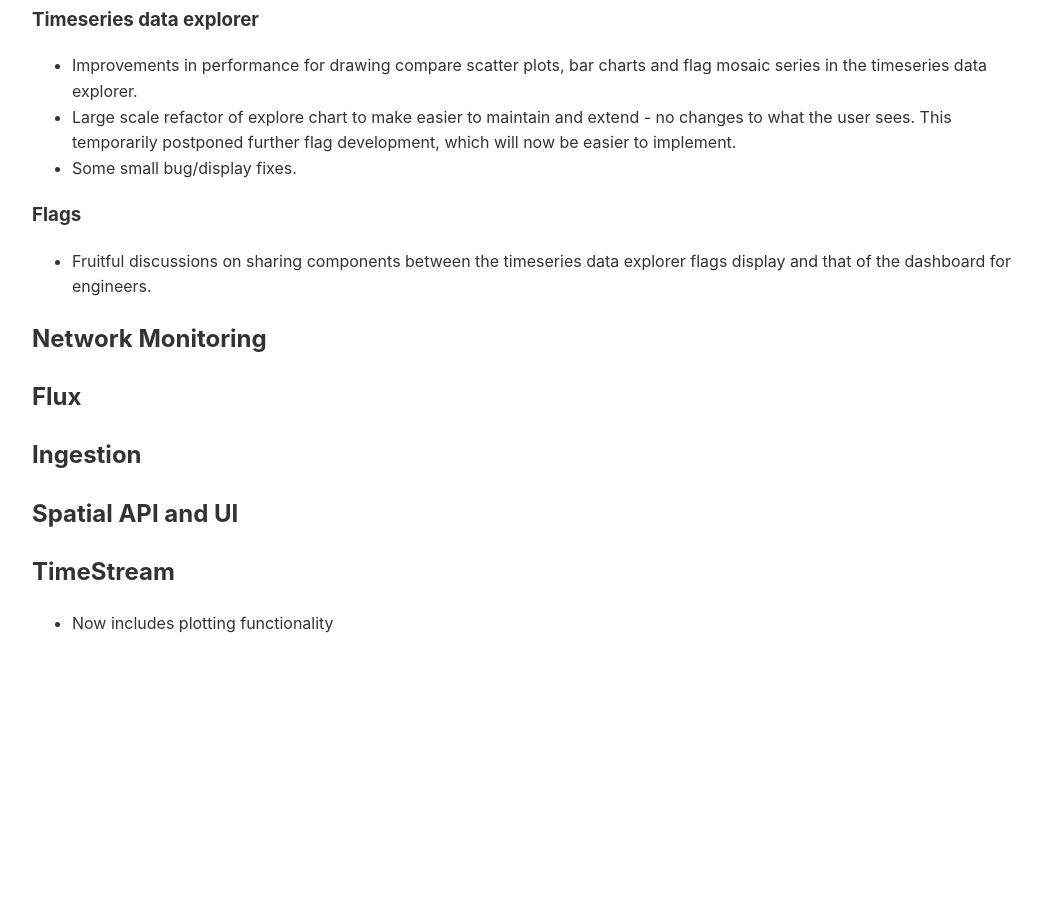
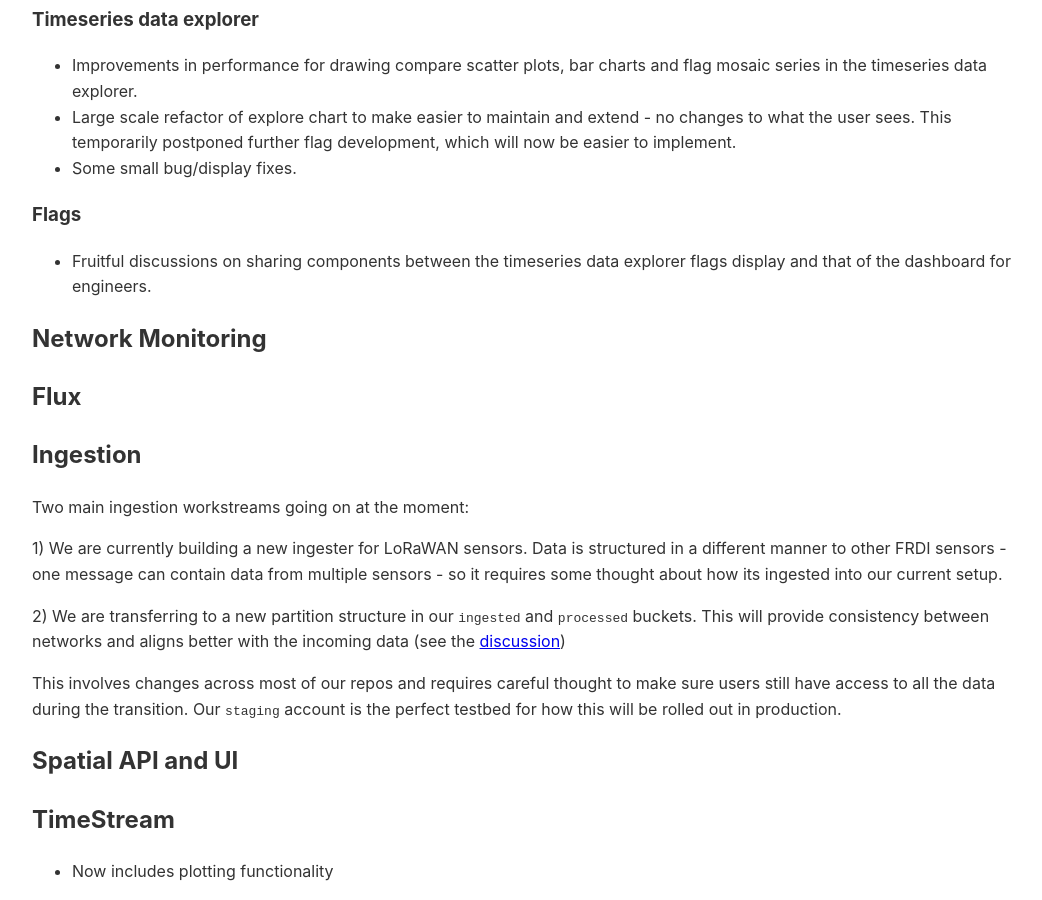
Before and after one commit to NERC-CEH/fdri_words, a Jekyll site: the page built from weeknotes/2026/44.md, in a window 1280 px wide and 900 px high, scrolled down 682 px. Shown: the whole window, without its empty margins (108-1150 px from the left). Built offline with Jekyll 4.4.1, drawn with Linux system fonts in a browser that asks for light colours; our own code applies the rules of GitHub Pages for plain Markdown files; before the commit the page ends 1335 px from its top, so only the background shows below that.

Commit message:
Update 44.md

```diff
--- a/weeknotes/2026/44.md
+++ b/weeknotes/2026/44.md
@@ -22,6 +22,14 @@
 
 ## Ingestion
 
+Two main ingestion workstreams going on at the moment:
+
+1) We are currently building a new ingester for LoRaWAN sensors. Data is structured in a different manner to other FRDI sensors - one message can contain data from multiple sensors - so it requires some thought about how its ingested into our current setup.
+
+2) We are transferring to a new partition structure in our `ingested` and `processed` buckets. This will provide consistency between networks and aligns better with the incoming data (see the [discussion](https://github.com/NERC-CEH/fdri_discussions/discussions/2))
+
+This involves changes across most of our repos and requires careful thought to make sure users still have access to all the data during the transition. Our `staging` account is the perfect testbed for how this will be rolled out in production.
+
 ## Spatial API and UI
 
 ## TimeStream
```
